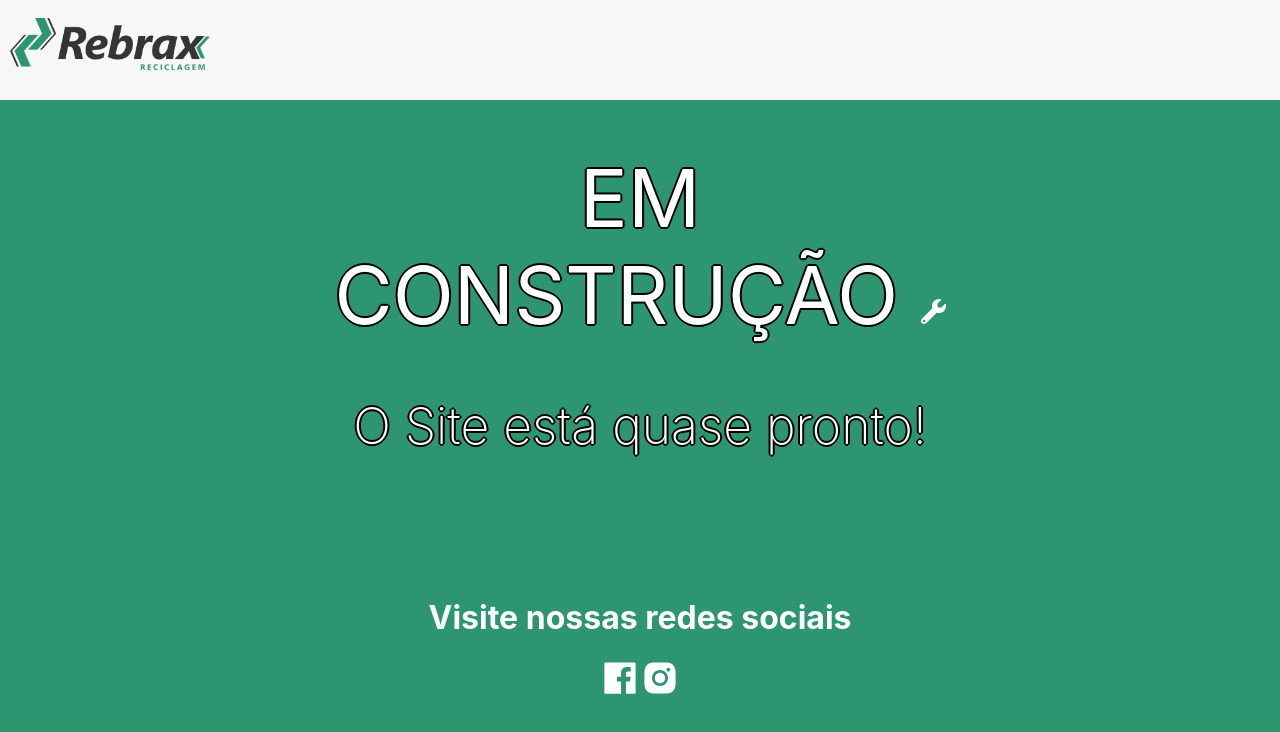
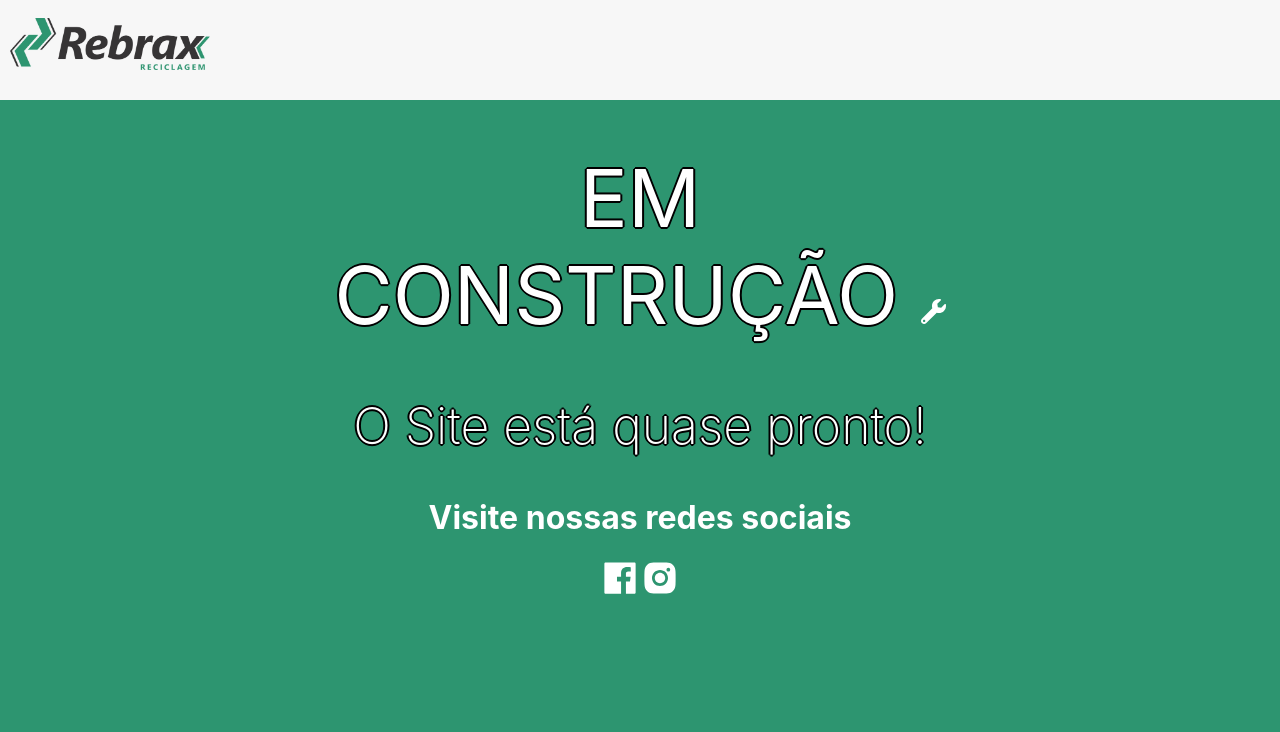
Before and after one commit to AbiezerSidonioJoseOdanacaJunior/rebrax-manutencao, a React (Create React App) app: page / in a window 1280 px wide. Shown: the top 732 px of the page. Built offline with nearby package versions, Linux system fonts and the light colour scheme.

Commit message:
Add Sociais Links

```diff
--- a/src/App.css
+++ b/src/App.css
@@ -29,10 +29,6 @@
   z-index: -1;
 }
 
-.visite {
-  padding-top: 100px;
-  z-index: 2;
-}
 
 .rebraxLogo {
   width: 100%;
--- a/src/App.js
+++ b/src/App.js
@@ -23,10 +23,13 @@ function App() {
           <h1 className="visite">Visite nossas redes sociais</h1>
         </div>
         <div className="icons">
-          <a href="https://www.google.com" target={"blank"}>
+          <a href="https://pt-br.facebook.com" target={"blank"}>
             <AiFillFacebook />
           </a>
-          <a href="https://www.google.com" target={"blank"}>
+          <a
+            href="https://www.instagram.com/rebrax_reciclagem"
+            target={"blank"}
+          >
             <AiFillInstagram />
           </a>
           <footer></footer>
```
